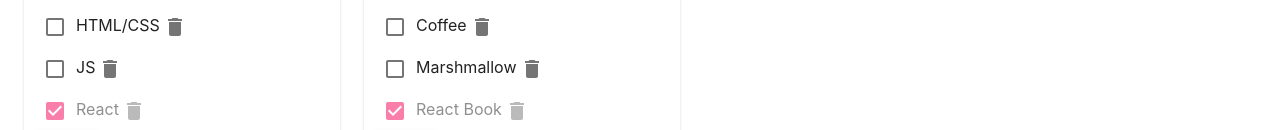
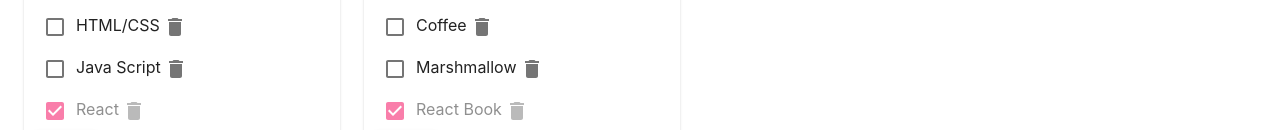
Before and after one commit to Dora-ApplePie/Material-ui-todolist, a React (Create React App) app: page / in a window 1280 px wide. Shown: the part 271-401 px from the top of the page. Built offline with nearby package versions, Linux system fonts and the light colour scheme.

Commit message:
change name

```diff
--- a/src/App.tsx
+++ b/src/App.tsx
@@ -102,7 +102,7 @@
     let [tasks, setTasks] = useState<TasksStateType>({
         [todolistId1]: [
             {id: v1(), title: "HTML/CSS", isDone: false},
-            {id: v1(), title: "JS", isDone: false},
+            {id: v1(), title: "Java Script", isDone: false},
             {id: v1(), title: "React", isDone: true}
         ],
         [todolistId2]: [
```
